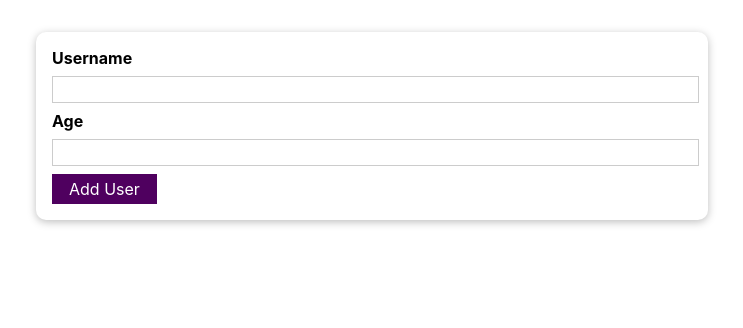
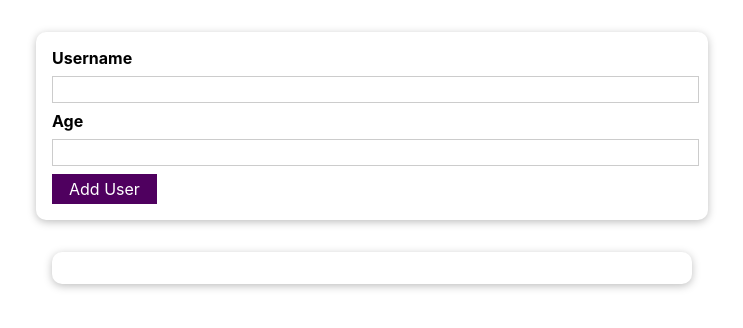
Before and after one commit to Santosh0sky/Add-User-form, a React (Create React App) app: page / in a window 1280 px wide. Shown: the top 328 px of the page, without its empty margins (268-1011 px from the left). Built offline with nearby package versions, Linux system fonts and the light colour scheme.

Commit message:
added ul list

```diff
--- a/src/App.js
+++ b/src/App.js
@@ -1,11 +1,16 @@
-import React from "react";
+import React,{useState} from "react";
 import AddUser from "./components/Users/AddUser";
+import UsersList from "./components/Users/UsersList";
 
 function App() {
   return (
     <div>
-      <AddUser/>
+    <div>
+      <AddUser />
     </div>
+    <div>
+      <UsersList users={[]}/>
+    </div></div>
   );
 }
 
--- a/src/components/Users/AddUser.js
+++ b/src/components/Users/AddUser.js
@@ -3,7 +3,7 @@
 import "./AddUser.css";
 import Button from "../UI/Button";
 
-const AddUser = () => {
+const AddUser = (props) => {
     const [userInput, setUserInput] = useState({
         username : "",
         userage : "",
@@ -24,8 +24,7 @@
 
     const addUserHandler = (event) =>{
         event.preventDefault();
-        if(userInput.username.length != 0 && userInput.userage.length != 0 && userInput.userage > 0 ){
-            console.log(userInput.username, userInput.userage);
+        if(userInput.username.length !== 0 && userInput.userage.length !== 0 && userInput.userage > 0 ){
         }
         setUserInput({
             username : "",
--- /dev/null
+++ b/src/components/Users/UsersList.css
@@ -0,0 +1,16 @@
+.users {
+    margin: 2rem auto;
+    width: 90%;
+    max-width: 40rem;
+  }
+
+  .users ul {
+    list-style: none;
+    padding: 1rem;
+  }
+
+  .users li {
+    border: 1px solid #ccc;
+    margin: 0.5rem 0;
+    padding: 0.5rem;
+  }
--- /dev/null
+++ b/src/components/Users/UsersList.js
@@ -0,0 +1,18 @@
+import React from 'react';
+import './UsersList.css';
+import Card from "../UI/Card"
+
+
+const UsersList = (props) => {
+    return (
+        <Card className = "users">
+        <ul>
+            {props.users.map((user)=>{
+                return<li>{`${user.name} (${user.age} years old)`}</li>
+            })}
+        </ul>
+        </Card>
+    );
+};
+
+export default UsersList;
```
